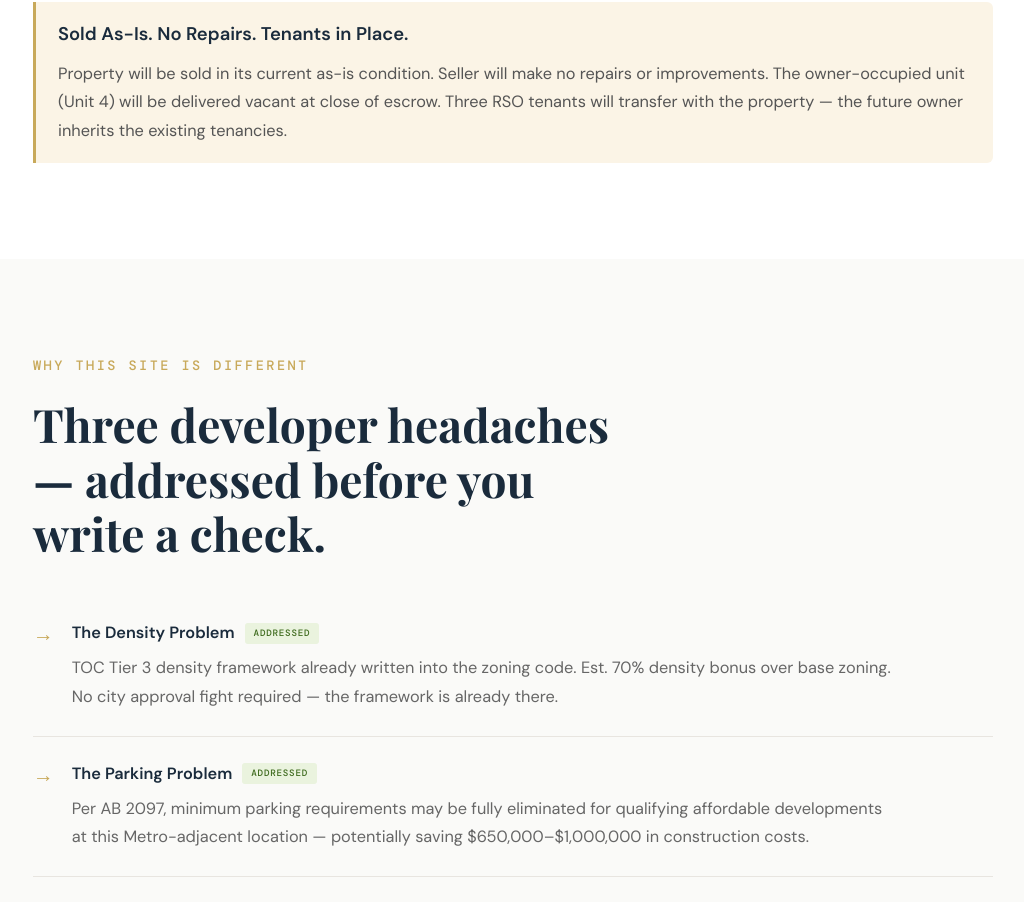
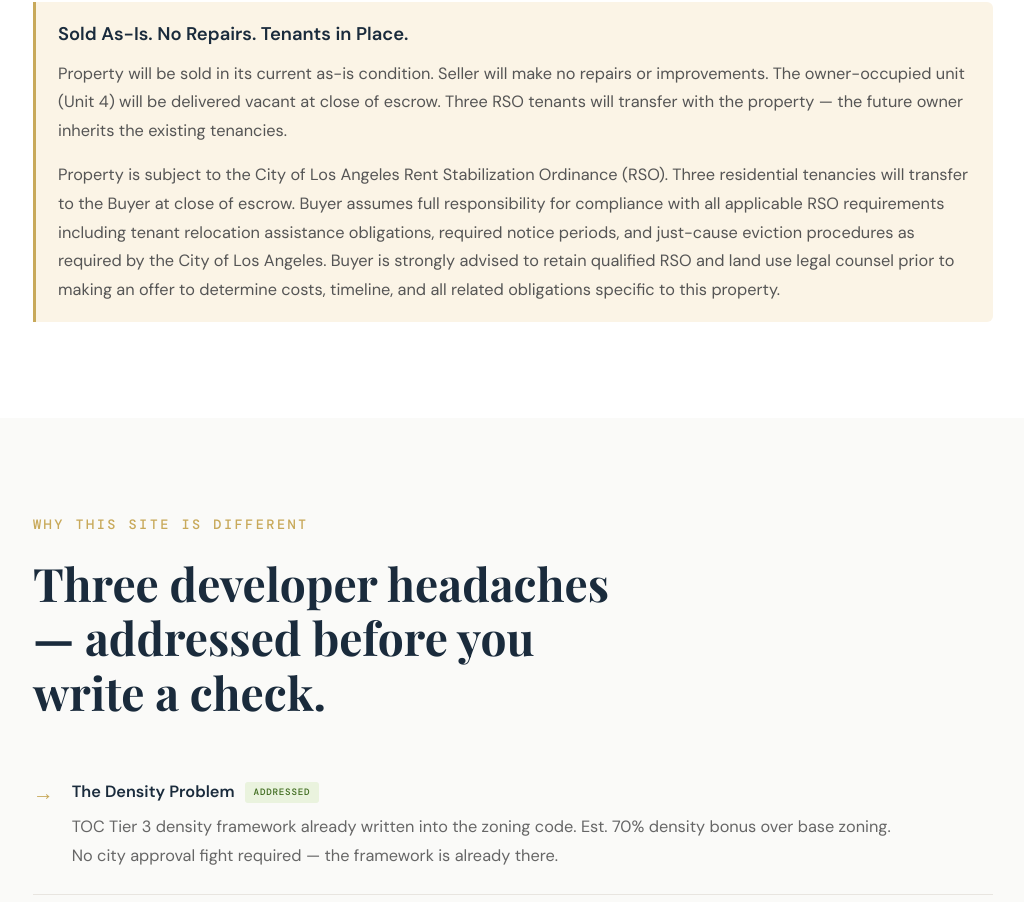
Before and after one commit to Ebenyi1976/446-bonnie-brea, a Next.js app: page / in a window 1280 px wide. Shown: the part 1326-2228 px from the top of the page, without its empty margins (127-1151 px from the left). Built offline with nearby package versions, Linux system fonts and the light colour scheme.

Commit message:
Add RSO buyer responsibility disclosure to Property Condition section

```diff
--- a/app/page.tsx
+++ b/app/page.tsx
@@ -62,6 +62,7 @@ export default function Home() {
           <div className="callout">
             <h3>Sold As-Is. No Repairs. Tenants in Place.</h3>
             <p>Property will be sold in its current as-is condition. Seller will make no repairs or improvements. The owner-occupied unit (Unit 4) will be delivered vacant at close of escrow. Three RSO tenants will transfer with the property — the future owner inherits the existing tenancies.</p>
+            <p style={{ marginTop: '16px' }}>Property is subject to the City of Los Angeles Rent Stabilization Ordinance (RSO). Three residential tenancies will transfer to the Buyer at close of escrow. Buyer assumes full responsibility for compliance with all applicable RSO requirements including tenant relocation assistance obligations, required notice periods, and just-cause eviction procedures as required by the City of Los Angeles. Buyer is strongly advised to retain qualified RSO and land use legal counsel prior to making an offer to determine costs, timeline, and all related obligations specific to this property.</p>
           </div>
         </div>
       </Reveal>
```
